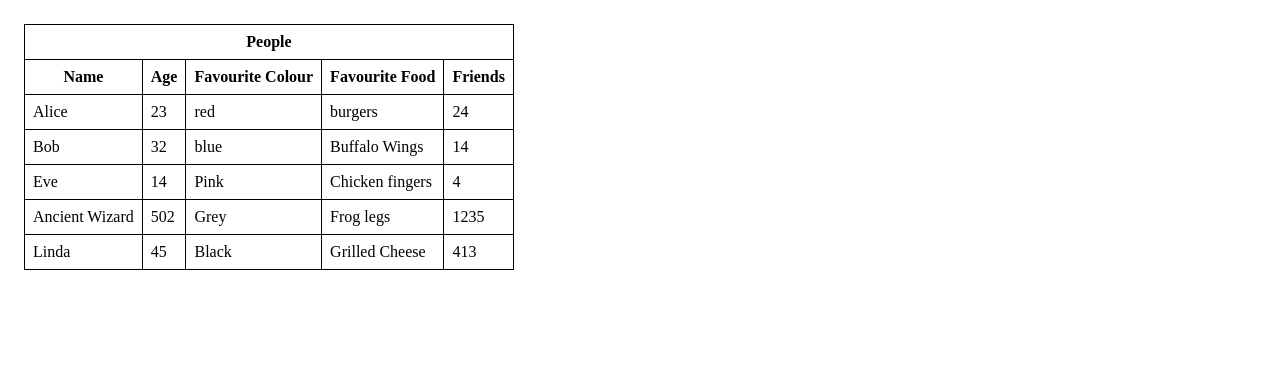
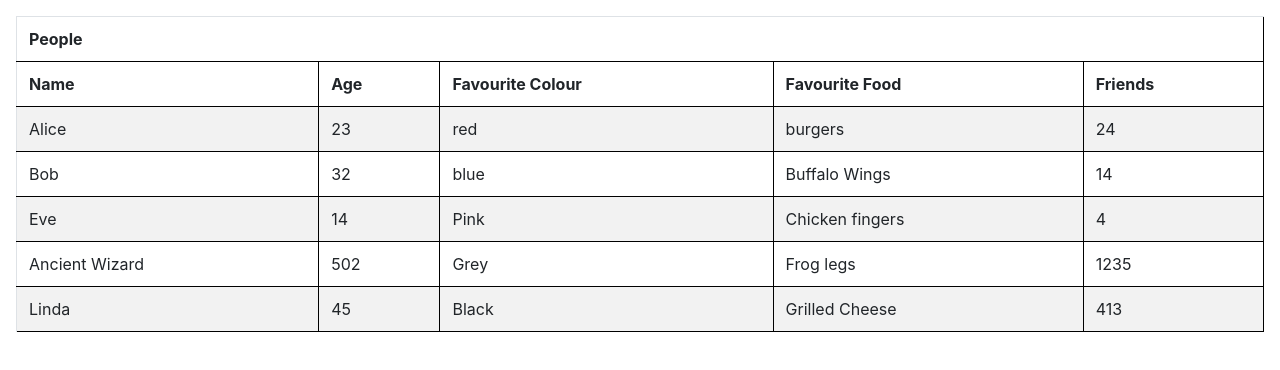
Before and after one commit to luke-pritch/coding-challenge, a React app: page / in a window 1280 px wide. Shown: the top 370 px of the page. Built offline with nearby package versions, Linux system fonts and the light colour scheme.

Commit message:
Adding Bootstrap Table

```diff
--- a/src/App.js
+++ b/src/App.js
@@ -1,7 +1,7 @@
 import React, { memo, useEffect, useState } from "react";
 import styled from "styled-components";
 import { useTable } from "react-table";
-
+import BTable from "react-bootstrap/Table";
 import makeData from "./makeData";
 import { getPeople } from "./fakePeopleAPI";
 
@@ -20,7 +20,7 @@ const Styles = styled.div`
     th,
     td {
       margin: 0;
-      padding: 0.5rem;
+      padding: 0.75rem;
       border-bottom: 1px solid black;
       border-right: 1px solid black;
       :last-child {
@@ -45,7 +45,7 @@ function Table({ columns, data }) {
 
   // Render the UI for your table
   return (
-    <table {...getTableProps()}>
+    <BTable striped bordered hover {...getTableProps()}>
       <thead>
         {headerGroups.map((headerGroup) => (
           <tr {...headerGroup.getHeaderGroupProps()}>
@@ -67,7 +67,7 @@ function Table({ columns, data }) {
           );
         })}
       </tbody>
-    </table>
+    </BTable>
   );
 }
 
--- a/src/index.js
+++ b/src/index.js
@@ -3,5 +3,6 @@ import ReactDOM from "react-dom";
 import App from "./App";
 import "core-js/stable";
 import "regenerator-runtime/runtime";
+import "bootstrap/dist/css/bootstrap.min.css";
 
 ReactDOM.render(<App />, document.getElementById("root"));
```
